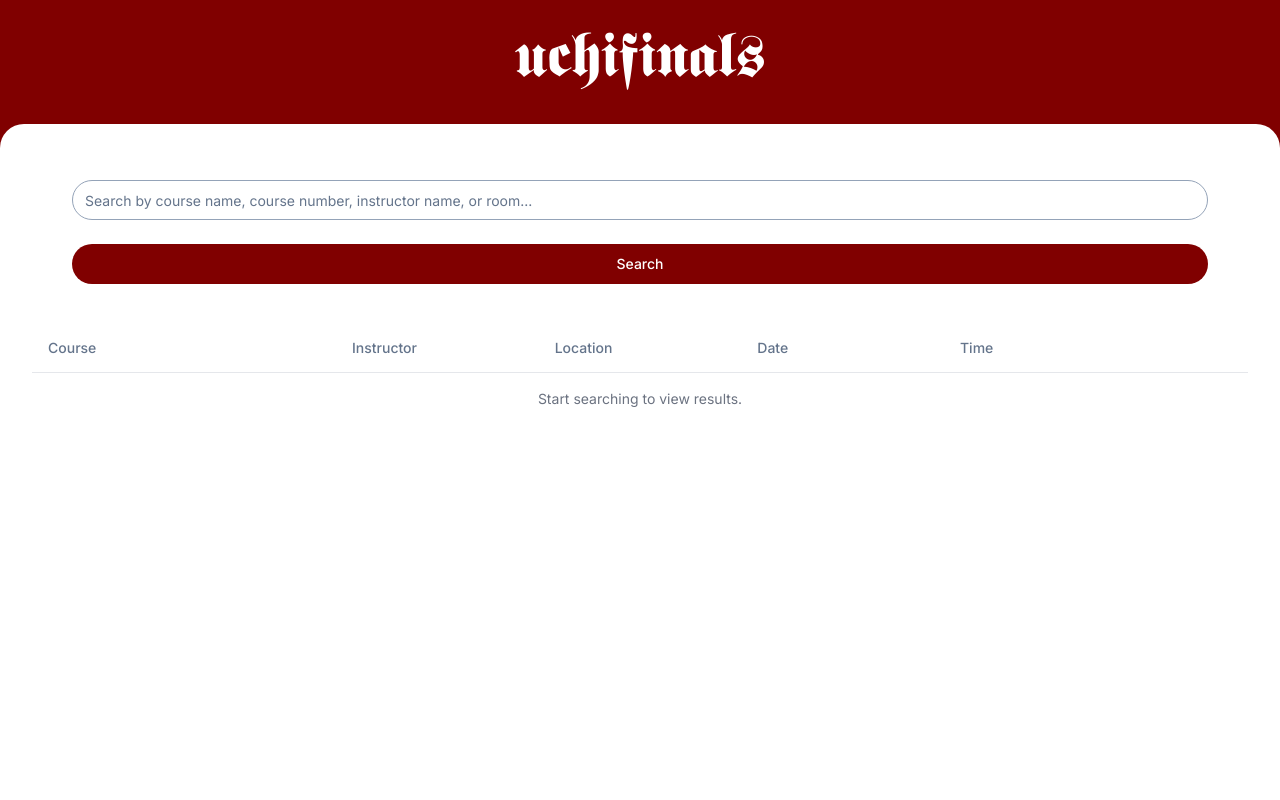
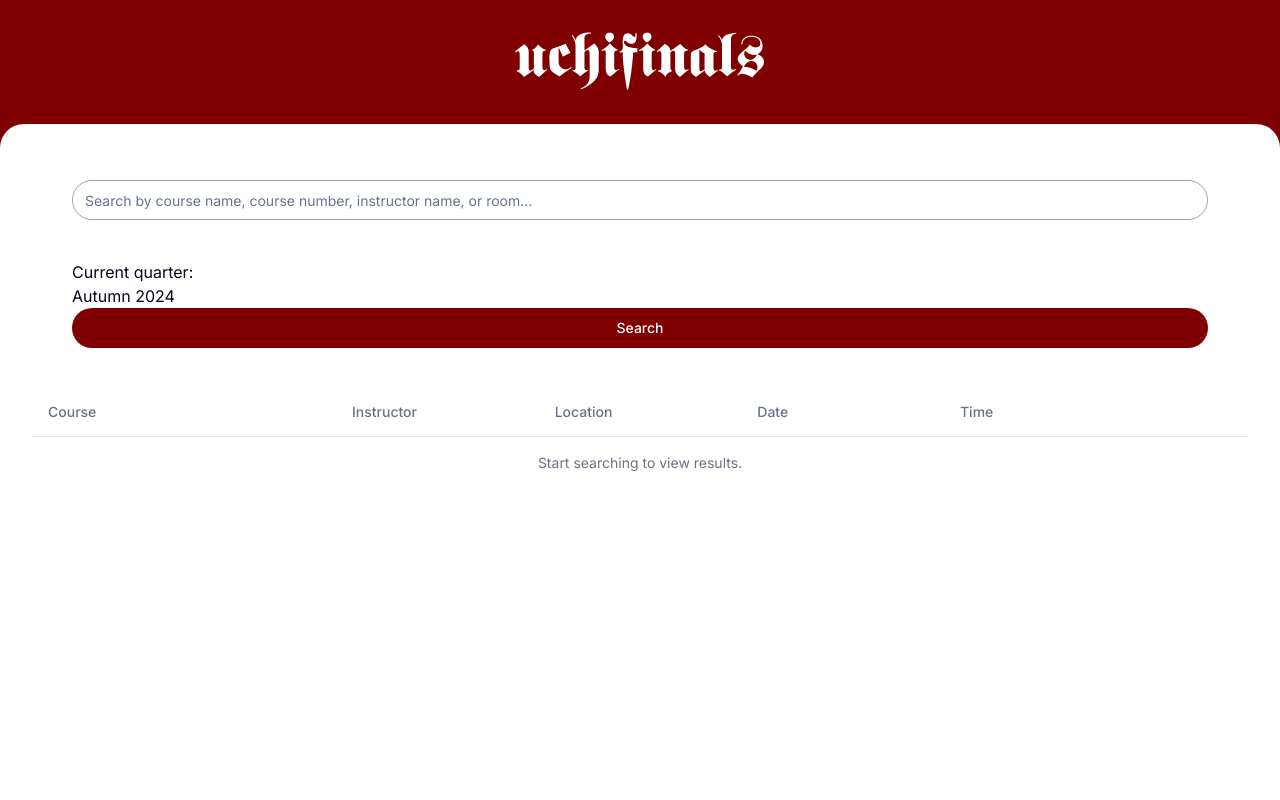
Before and after one commit to esslam-ashour/uchifinals, a Next.js app: page / in a window 1280 px wide. Shown: the top 800 px of the page. Built offline with nearby package versions, Linux system fonts and the light colour scheme.

Commit message:
Fix radix-ui dependency issue

```diff
--- a/components/SearchForm.tsx
+++ b/components/SearchForm.tsx
@@ -28,6 +28,7 @@ export default function SearchForm({ searchParams, onInputChange, onSearch }: Se
             className="w-full"
           />
         </div>
+        <span>Current quarter: Autumn 2024</span>
       </form>
 
       <div className="flex justify-center">
```
